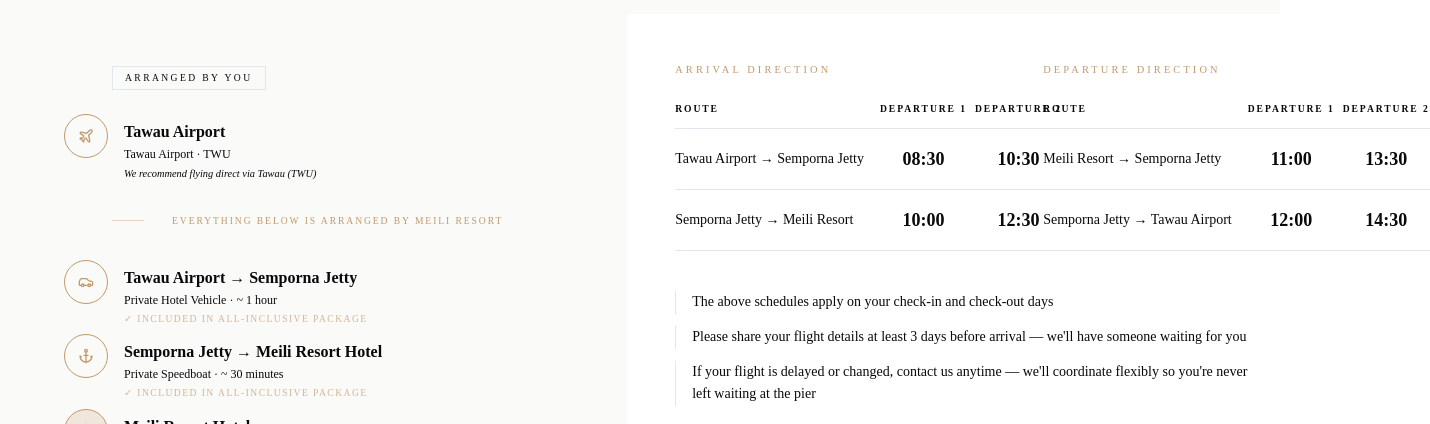
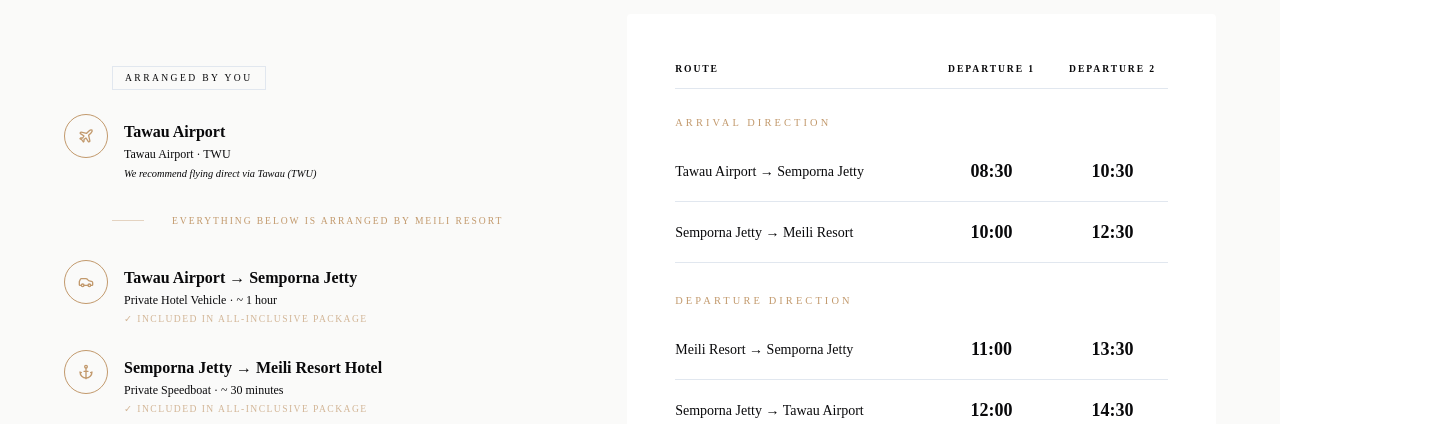
Before and after one commit to HuTianjing/semporna-meili-hotel-website, a Next.js app: page /en/location in a window 1280 px wide. Shown: the part 2256-2680 px from the top of the page, 1430 px wide, since content can reach past the window. Built offline with nearby package versions, Linux system fonts and the light colour scheme.

Commit message:
feat(location): 更新交通信息组件，优化时刻表布局和样式，添加到达和离开分组标签

```diff
--- a/components/location/LocationTransport.tsx
+++ b/components/location/LocationTransport.tsx
@@ -52,7 +52,7 @@
   return (
     <section
       id="location-transport"
-      className="bg-cream pt-16 sm:pt-20 md:pt-24 lg:pt-28 pb-0"
+      className="bg-cream pt-16 sm:pt-20 md:pt-24 lg:pt-28 pb-16 sm:pb-20 md:pb-28 lg:pb-36"
     >
       <div className="px-page max-w-7xl mx-auto flex flex-col lg:flex-row gap-16 lg:gap-24">
 
@@ -129,7 +129,7 @@
             </div>
 
             {/* 节点 2：专属车辆 */}
-            <div className="flex items-start gap-4 mb-2">
+            <div className="flex items-start gap-4 mb-6">
               <div className="shrink-0 w-11 h-11 rounded-full border border-gold-warm flex items-center justify-center bg-cream z-10">
                 <Car size={16} className="text-gold-warm" />
               </div>
@@ -147,7 +147,7 @@
             </div>
 
             {/* 节点 3：专属快艇 */}
-            <div className="flex items-start gap-4 mb-2">
+            <div className="flex items-start gap-4 mb-6">
               <div className="shrink-0 w-11 h-11 rounded-full border border-gold-warm flex items-center justify-center bg-cream z-10">
                 <Anchor size={16} className="text-gold-warm" />
               </div>
@@ -230,12 +230,6 @@
             animate={rightInView ? 'visible' : 'hidden'}
             className="bg-white p-8 sm:p-10 md:p-12 rounded-sm"
           >
-            <div className="flex flex-col xl:flex-row gap-12 xl:gap-8">
-              {/* 到达方向 */}
-              <div className="w-full xl:w-1/2">
-                <p className="font-sans text-[0.65rem] uppercase tracking-[0.3em] text-gold-warm mb-6">
-                  {t('schedule.arrivalTitle')}
-                </p>
             <table className="w-full border-collapse">
               <thead>
                 <tr className="border-b border-[--color-section-text]/10">
@@ -245,6 +239,14 @@
                 </tr>
               </thead>
               <tbody>
+                {/* 到达分组标签 */}
+                <tr>
+                  <td colSpan={3} className="pt-5 pb-2">
+                    <span className="font-sans text-[0.65rem] uppercase tracking-[0.3em] text-gold-warm">
+                      {t('schedule.arrivalTitle')}
+                    </span>
+                  </td>
+                </tr>
                 {arrivalRows.map((row) => (
                   <tr key={row.route} className="border-b border-[--color-section-text]/5">
                     <td className="py-4 pr-2 font-sans text-[--color-section-text]/75 text-sm leading-snug whitespace-nowrap">{row.route}</td>
@@ -256,27 +258,14 @@
                     </td>
                   </tr>
                 ))}
-                  </tbody>
-                </table>
-              </div>
-
-              {/* 竖向分割线（XL 端） */}
-              <div className="hidden xl:block w-px bg-[--color-section-text]/10 mx-2" aria-hidden="true" />
-
-              {/* 离开方向 */}
-              <div className="w-full xl:w-1/2">
-                <p className="font-sans text-[0.65rem] uppercase tracking-[0.3em] text-gold-warm mb-6">
+                {/* 离开分组标签 */}
+                <tr>
+                  <td colSpan={3} className="pt-6 pb-2">
+                    <span className="font-sans text-[0.65rem] uppercase tracking-[0.3em] text-gold-warm">
                       {t('schedule.departureTitle')}
-                </p>
-                <table className="w-full border-collapse">
-                  <thead>
-                    <tr className="border-b border-[--color-section-text]/10">
-                      <th className="text-left font-sans text-[0.6rem] text-[--color-warm-text] uppercase tracking-[0.2em] pb-3 pr-2 whitespace-nowrap">{t('schedule.colRoute')}</th>
-                      <th className="text-center font-sans text-[0.6rem] text-[--color-warm-text] uppercase tracking-[0.2em] pb-3 px-2 whitespace-nowrap">{t('schedule.colTime1')}</th>
-                      <th className="text-center font-sans text-[0.6rem] text-[--color-warm-text] uppercase tracking-[0.2em] pb-3 whitespace-nowrap">{t('schedule.colTime2')}</th>
+                    </span>
+                  </td>
                 </tr>
-                  </thead>
-                  <tbody>
                 {departureRows.map((row) => (
                   <tr key={row.route} className="border-b border-[--color-section-text]/5">
                     <td className="py-4 pr-2 font-sans text-[--color-section-text]/75 text-sm leading-snug whitespace-nowrap">{row.route}</td>
@@ -290,8 +279,6 @@
                 ))}
               </tbody>
             </table>
-              </div>
-            </div>
 
             {/* 时刻表提示 */}
             <ul className="mt-8 sm:mt-10 space-y-3">
```
Lines whose indentation alone changed are shown as unchanged.
